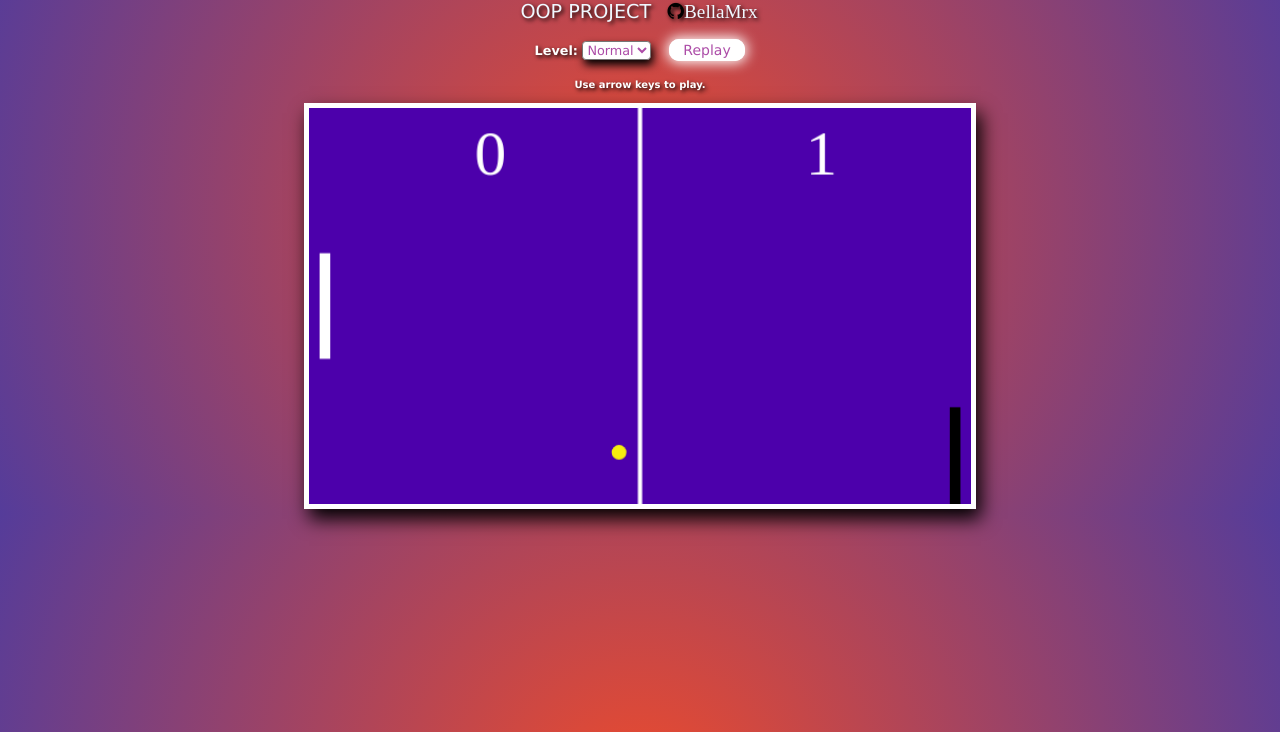
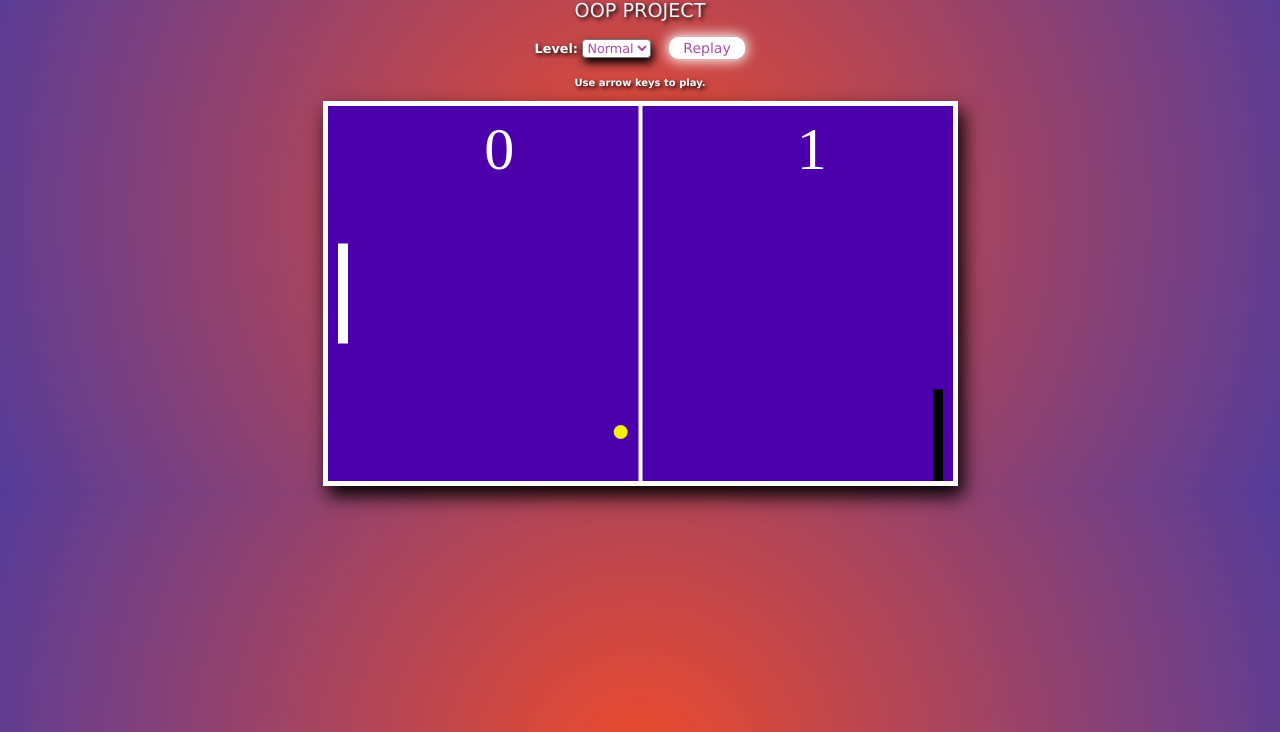
Before and after one commit to ranataimoor067/Ping-Pong, a plain HTML site: page index.html in a window 1280 px wide. Shown: the part 68-800 px from the top of the page. Drawn offline with nearby package versions, Linux system fonts and the light colour scheme.

Commit message:
Update index.html

```diff
--- a/index.html
+++ b/index.html
@@ -15,7 +15,7 @@
 			<div class="col-sm-12">
 				<h1 class="headline">Ping Pong</h1>
 				<a ><span class="link">OOP PROJECT</span></a>
-				<a href="https://github.com/BellaMrx" class="fa fa-github"><span class="link">BellaMrx</span></a>
+
 			</div>
 			<div class="col-sm-12">
 				<div class="options">
```
